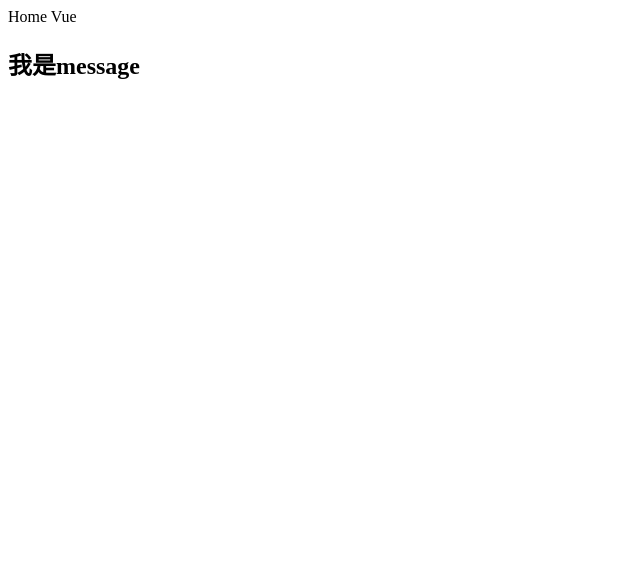
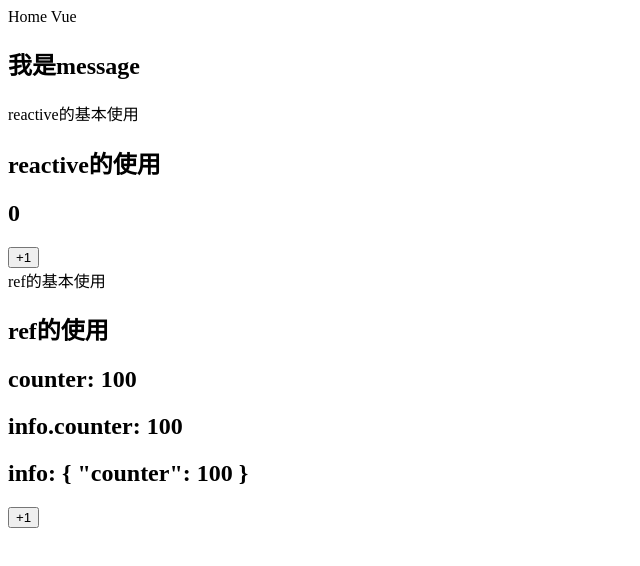
Before and after one commit to jobinben/Vue3-learning, a Vue app in the folder Vue3/: page / in a window 1280 px wide. Shown: the top 566 px of the page, without its empty margins (0-640 px from the left). Built offline with nearby package versions, Linux system fonts and the light colour scheme.

Commit message:
reactive和ref的响应式引用创建使用

```diff
--- a/Vue3/src/components/11_compositionApi的基础使用/App.vue
+++ b/Vue3/src/components/11_compositionApi的基础使用/App.vue
@@ -2,14 +2,20 @@
 <template>
   <div>
       <home message="我是message"/>
+      <reactive-demo msg="reactive的使用"></reactive-demo>
+      <ref-demo msg="ref的使用"></ref-demo>
   </div>
 </template>
 
 <script>
 import Home from "./home.vue";
+import ReactiveDemo from "./reactive的使用/reactive.vue"
+import RefDemo from "./ref的基本使用/ref.vue"
 export default {
   components: {
     Home,
+    ReactiveDemo,
+    RefDemo
   },
 };
 </script>
--- /dev/null
+++ b/Vue3/src/components/11_compositionApi的基础使用/reactive的使用/reactive.vue
@@ -0,0 +1,43 @@
+<!-- author: 大冰 -->
+<template>
+    <div>
+        reactive的基本使用
+        <h2>{{msg}}</h2>
+        <h2>{{state.counter}}</h2>
+        <button @click="increment">+1</button>
+    </div>
+</template>
+
+<script>
+import {reactive} from "vue"
+export default {
+    props: {
+        msg: {
+            type: String
+        }
+    },
+
+    setup() {
+        // reactive实现把setup里面的变量做proxy的劫持后，添加成响应式变量
+        const state = reactive({
+            counter: 0
+        })
+
+        // 局部函数
+        const increment = () => {
+            state.counter ++
+            console.log('state.counter: ', state.counter)
+        }
+
+
+        return {
+            state,
+            increment
+        }
+
+    }
+}
+</script>
+<style scoped>
+
+</style>
--- /dev/null
+++ b/Vue3/src/components/11_compositionApi的基础使用/ref的基本使用/ref.vue
@@ -0,0 +1,53 @@
+<!-- author: 大冰 -->
+<template>
+    <div>
+        ref的基本使用
+        <h2>{{msg}}</h2>
+        <!-- 在插值表达式中，会自动解包，不用counter.value来获取值 -->
+        <h2>counter: {{counter}}</h2>
+        <!-- 在插值表达式中，之前对ref只是浅层的一个解包(获取需要=> info.counter.value) -->
+        <!-- 现在都是深入解包 -->
+        <h2>info.counter: {{info.counter}}</h2>
+        <h2>info: {{info}}</h2>
+        <button @click="increment">+1</button>
+    </div>
+</template>
+
+<script>
+import {ref} from "vue"
+export default {
+    props: {
+        msg: {
+            type: String
+        }
+    },
+
+    setup() {
+
+        // 用ref编译成一个可响应式的引用对象，其counter的值是对象中的value => counter.value
+        let counter = ref(100)
+
+        let info = {
+            counter
+        }
+
+        // 局部函数
+        const increment = () => {
+            // 对counter的操作时，都是对他的value进行操作
+            counter.value ++
+            console.log('counter.value : ', counter.value)
+        }
+
+
+        return {
+            counter,
+            info,
+            increment
+        }
+
+    }
+}
+</script>
+<style scoped>
+
+</style>
```
